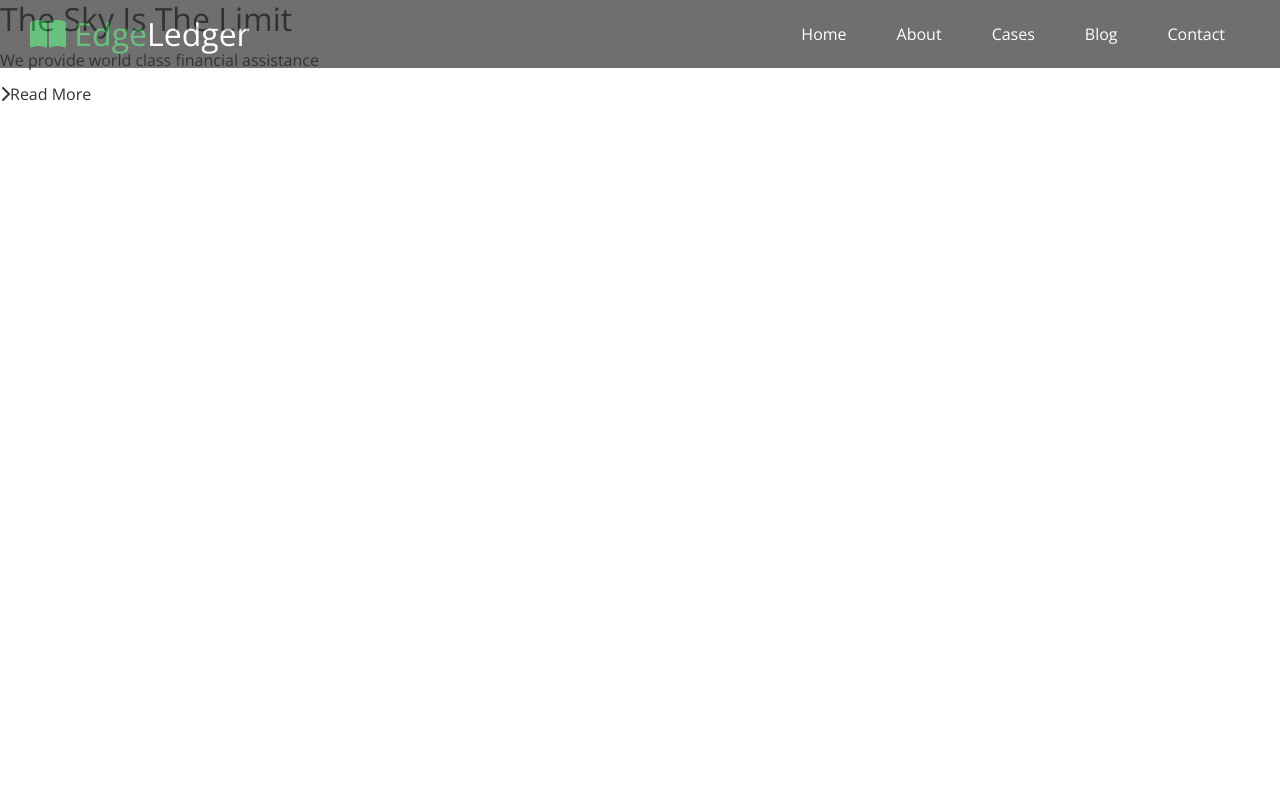
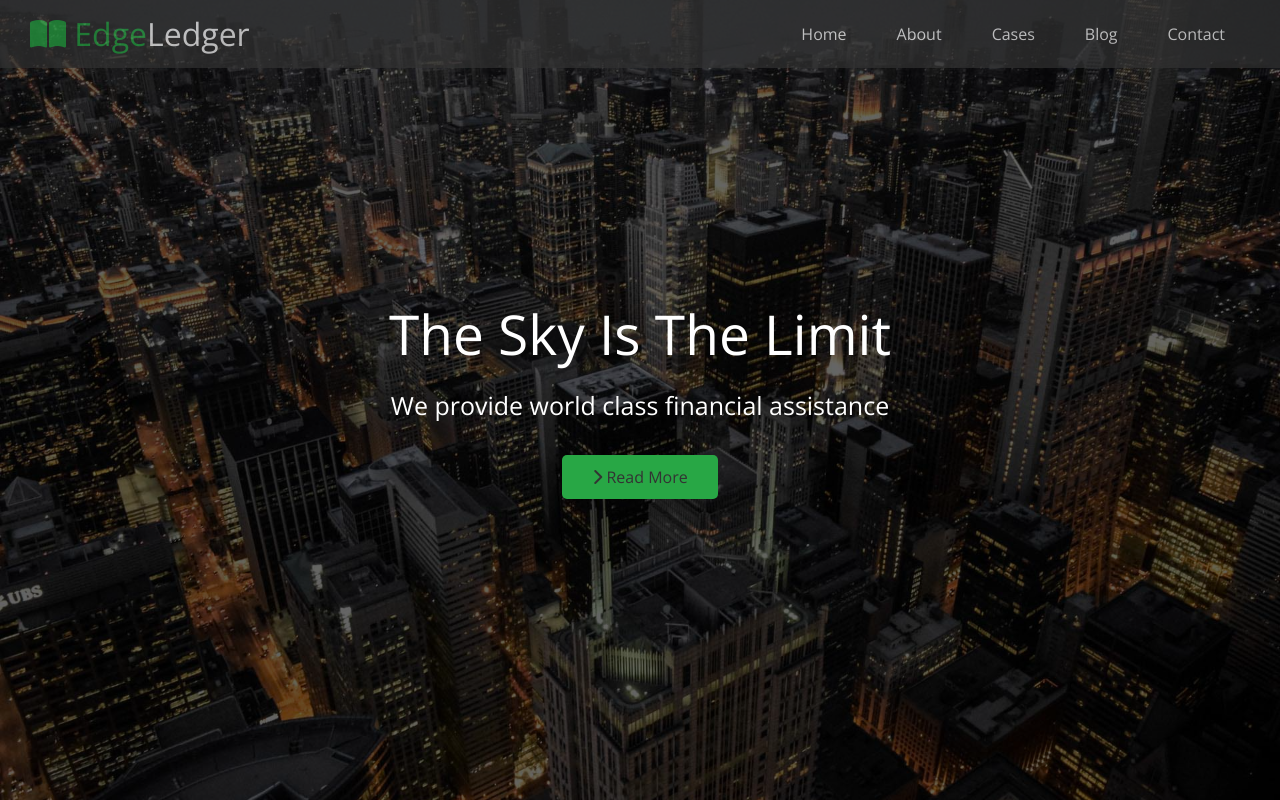
Before and after one commit to CollinsBett123/Edge-Ledger, a plain HTML site: page index.html in a window 1280 px wide. Drawn offline with nearby package versions, Linux system fonts and the light colour scheme.

Commit message:
Completed header section plus overlay

```diff
--- a/css/style.css
+++ b/css/style.css
@@ -66,3 +66,44 @@ p {
 .navbar .logo{
   font-weight: 400;
 }
+
+/* Header */
+.hero{
+  background: url(../image_resources/home/showcase.jpg) no-repeat center center/ cover;
+  height: 100vh;
+  position: relative;
+  color: #fff;
+}
+
+.hero .content{
+  display: flex;
+  flex-direction: column;
+  align-items: center;
+  justify-content: center;
+  height: 100%;
+  padding: 0 20px;
+}
+
+.hero .content h1{
+  font-size: 55px;
+}
+
+.hero .content p{
+  font-size: 25px;
+  max-width: 600px;
+  margin: 20px 0 30px;
+}
+
+.hero::before{
+  content: '';
+  position: absolute;
+  top: 0;
+  left: 0;
+  width: 100%;
+  height: 100%;
+  background: rgba(0, 0, 0, 0.6);
+}
+
+.hero *{
+  z-index: 7;
+}
--- a/css/utilities.css
+++ b/css/utilities.css
@@ -6,3 +6,34 @@
 .text-secondary{
   color: #0284d0;
 }
+
+/* Button */
+.btn{
+  cursor: pointer;
+  display: inline-block;
+  padding: 10px 30px;
+  background-color: #28a745;
+  border: none;
+  border-radius: 5px;
+}
+
+.btn:hover{
+  opacity: 0.9;
+}
+
+.btn-primary{
+  background: #28a745;
+  color: #fff;
+}
+.btn-secondary{
+  background: #0284d0;
+  color: #fff;
+}
+.btn-dark{
+  background: #333;
+  color: #fff;
+}
+.btn-light{
+  background: #f4f4f4;
+  color: #333;
+}
--- a/index.html
+++ b/index.html
@@ -32,7 +32,7 @@
     <div class="content">
       <h1>The Sky Is The Limit</h1>
       <p>We provide world class financial assistance</p>
-      <a href="#about"><i class="fas fa-chevron-right"></i>Read More</a>
+      <a href="#about" class="btn"><i class="fas fa-chevron-right"></i> Read More</a>
     </div>
 
   </header>
```
